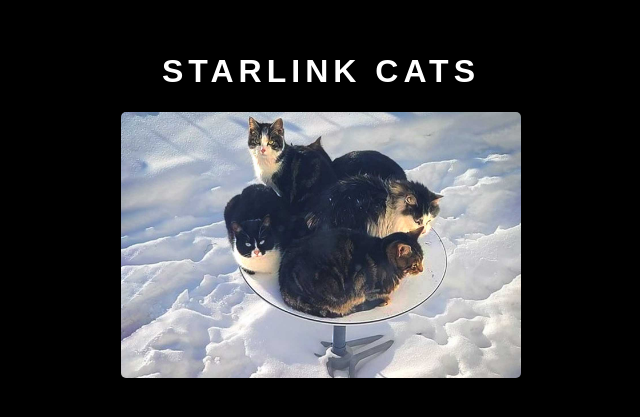
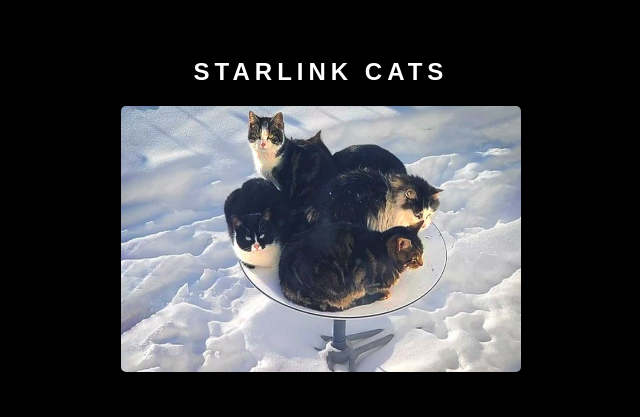
Before and after one commit to connormulcahey/starlinkcats, a plain HTML site: page index.html in a window 1280 px wide. Shown: the part 195-612 px from the top of the page, without its empty margins (319-959 px from the left). Drawn offline with Linux system fonts and the light colour scheme.

Commit message:
css changes

```diff
--- a/index.html
+++ b/index.html
@@ -14,10 +14,12 @@
             background-color: black;
         }
 
-        h1 {
+        h2 {
             font-family: sans-serif;
             letter-spacing: 5px;
             color: white;
+            text-align: center;
+            max-width: 95%;
         }
 
         .container {
@@ -28,6 +30,7 @@
         img {
             width: 400px;
             border-radius: 5px;
+            max-width: 80%;
         }
 
         body {
@@ -40,7 +43,7 @@
     </style>
 </head>
 <body>
-    <h1>STARLINK CATS</h1>
+    <h2>STARLINK CATS</h2>
     <div class="container">
         <img src="starlinkcats.jpg" alt="">
     </div>
```
